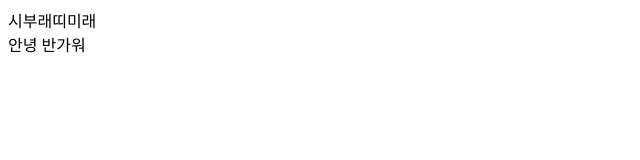
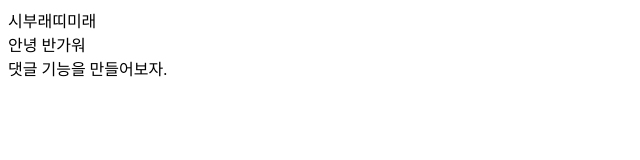
Before and after one commit to ryuzy-ent/ryuzytest, a plain HTML site: page index.html in a window 1280 px wide. Shown: the whole page, without its empty margins (0-640 px from the left). Drawn offline with Linux system fonts and the light colour scheme.

Commit message:
댓글기능추가

```diff
--- a/index.html
+++ b/index.html
@@ -8,5 +8,6 @@
 <body>
     시부래띠미래
     <div>안녕 반가워</div>
+    <div>댓글 기능을 만들어보자.</div>
 </body>
 </html>
```
